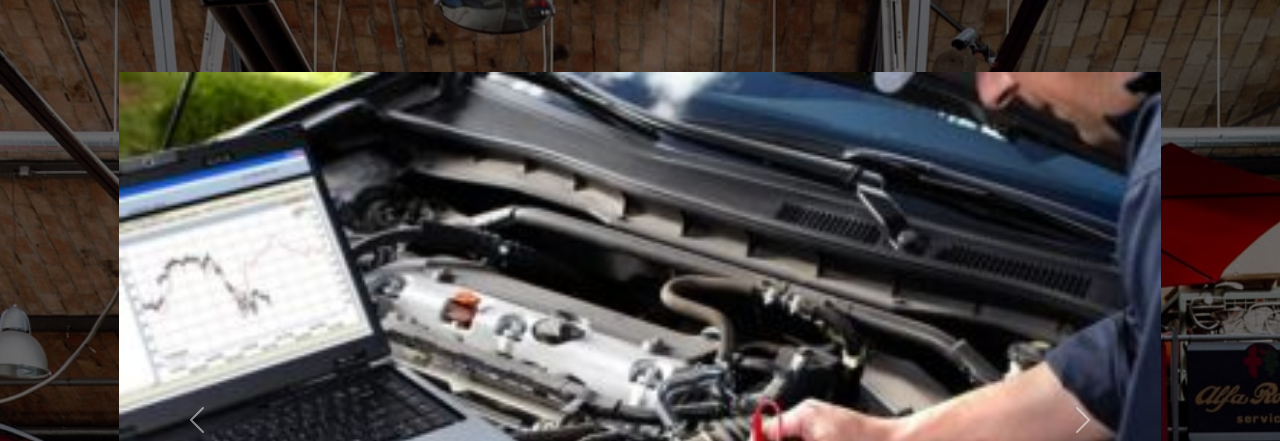
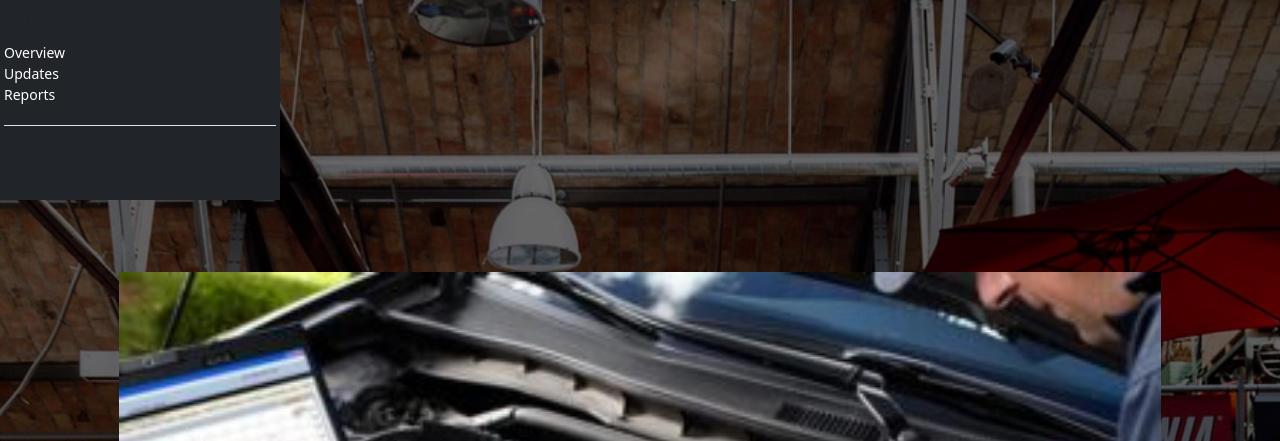
Before and after one commit to OctaneMv33/Proyecto-Semestral-Web, a Django app: page / in a window 1280 px wide. Shown: the part 66-507 px from the top of the page. Run offline with Django 4.2, Linux system fonts and the light colour scheme.

Commit message:
Sidebar Callampero
XD

```diff
--- a/RayoMakween/AppPrincipal/static/css/estilo.css
+++ b/RayoMakween/AppPrincipal/static/css/estilo.css
@@ -4,6 +4,10 @@
     background-size: cover;
     background-position-x: center;
     color: white; /*letras*/
+}
+a{
+    color: white;
+    text-decoration: none;
 }
 
 .cuadro-login{
--- a/RayoMakween/AppPrincipal/templates/index.html
+++ b/RayoMakween/AppPrincipal/templates/index.html
@@ -1,4 +1,37 @@
 {% extends 'navbar.html' %} {% block content %}
+<!-- Inicio sidebar -->
+<div class="flex-shrink-0 p-1 text-white bg-dark " style="width: 280px;">
+  <ul class="list-unstyled ps-0">
+    <li class="mb-1">
+      <button class="btn btn-toggle align-items-center rounded collapsed" data-bs-toggle="collapse" data-bs-target="#home-collapse" aria-expanded="true">
+        Mecanicos
+      </button>
+      <div class="collapse show" id="home-collapse">
+        <ul class="btn-toggle-nav list-unstyled fw-normal pb-1 small">
+          <li><a href="#" class="rounded">Overview</a></li>
+          <li><a href="#" class="rounded">Updates</a></li>
+          <li><a href="#" class="rounded">Reports</a></li>
+        </ul>
+      </div>
+    </li>
+    <li class="border-top my-3"></li>
+    <li class="mb-1">
+
+      <button class="btn btn-toggle align-items-center rounded collapsed" data-bs-toggle="collapse" data-bs-target="#dashboard-collapse" aria-expanded="false">
+        Dashboard
+      </button>
+      <div class="collapse" id="dashboard-collapse">
+        <ul class="btn-toggle-nav list-unstyled fw-normal pb-1 small">
+          <li><a href="#" class="rounded">Overview</a></li>
+          <li><a href="#" class="rounded">Weekly</a></li>
+          <li><a href="#" class="rounded">Monthly</a></li>
+          <li><a href="#" class="rounded">Annually</a></li>
+        </ul>
+      </div>
+    </li>
+  </ul>
+</div>
+<!-- fin sidebar -->
 <br><br><br>
 <main>
   <div class="container-fluid">
```
